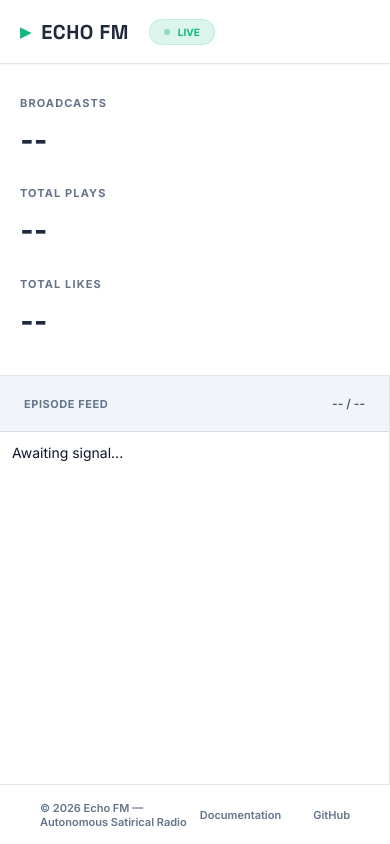
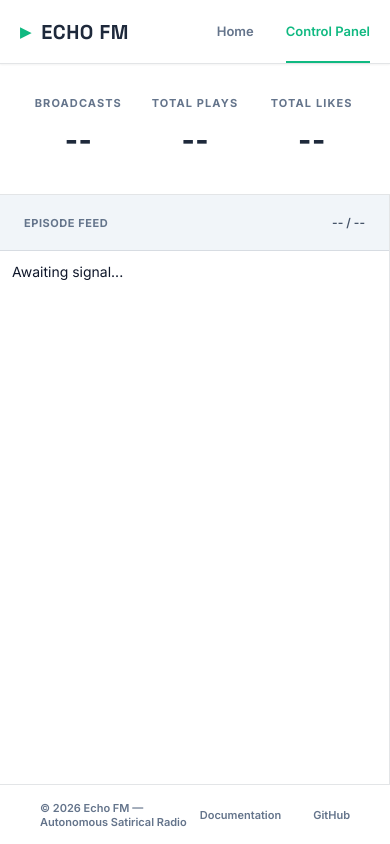
Before and after one commit to mazenemam19/AI-Radio, a website: page control.html in a window 390 px wide. Drawn offline with Linux system fonts and the light colour scheme; no server answers.

Commit message:
small mobile UI polish

```diff
--- a/style.css
+++ b/style.css
@@ -174,7 +174,7 @@ body {
 .section.void { background: var(--void); max-width: none; }
 
 .section-title { font-family: var(--font-display); font-size: 42px; color: var(--primary); margin-bottom: 64px; text-align: center; font-weight: 800; }
-.grid-3 { display: grid; grid-template-columns: repeat(auto-fit, minmax(320px, 1fr)); gap: 40px; }
+.grid-3 { display: grid; grid-template-columns: repeat(auto-fit, minmax(240px, 1fr)); gap: 40px; }
 .card-pro { background: white; padding: 48px; border-radius: var(--radius-lg); border: 1px solid var(--border-mid); box-shadow: var(--shadow-md); transition: transform 0.3s ease; }
 .card-pro:hover { transform: translateY(-8px); }
 .card-icon { font-size: 40px; margin-bottom: 24px; display: block; }
@@ -222,7 +222,8 @@ body {
 }
 @media (max-width: 640px) {
     .header { padding: 0 20px; gap: 20px; }
-    .nav { display: none; }
-    .stats-bar { grid-template-columns: 1fr; padding: 20px; }
-    .stat { padding: 12px 0; border-right: none !important; margin-right: 0 !important; }
+    .nav{ margin-right: 0; margin-left: auto;}
+    #mode-pill { display: none; }
+    .stats-bar { padding: 20px; }
+    .stat { padding: 12px 0; border-right: none !important; margin-right: 0 !important; align-items: center; }
 }
```
